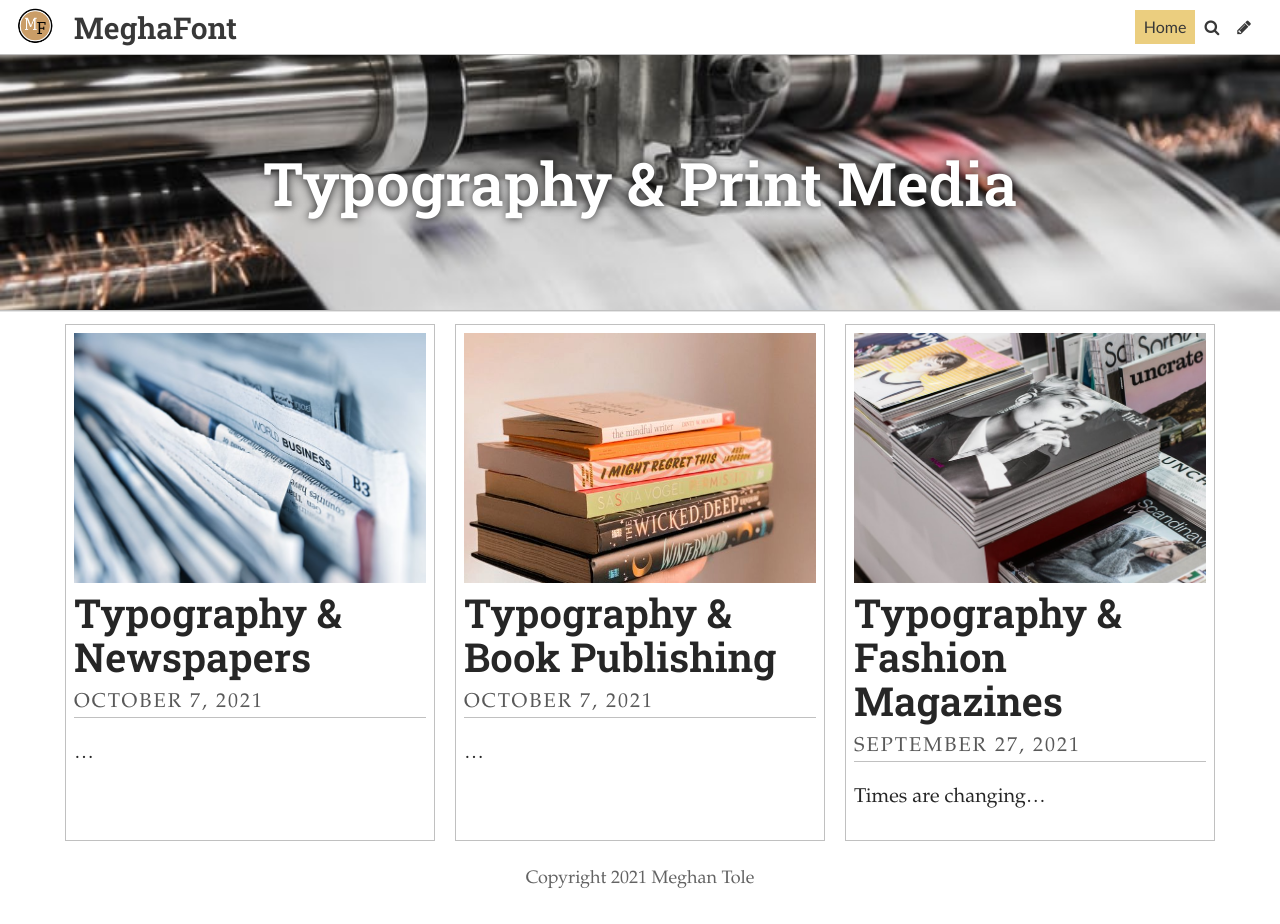
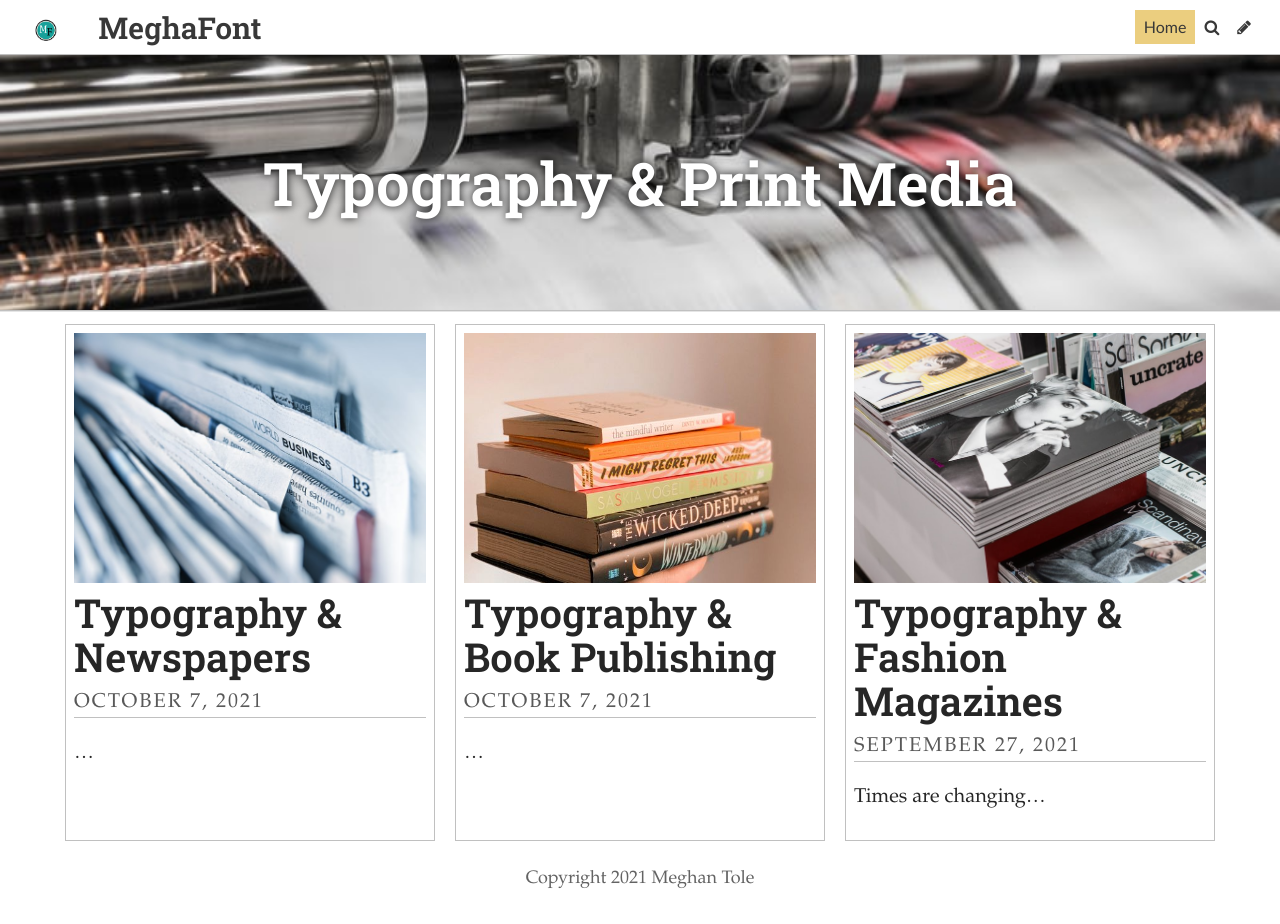
Before and after one commit to meghantole/tarm, a Jekyll site: the page built from index.html, in a window 1280 px wide and 924 px high. Built offline with Jekyll 4.4.1, drawn with Linux system fonts in a browser that asks for light colours; some web fonts are replaced; the list of posts is cut into pages by our own code.

Commit message:
Update Settings “general”

```diff
--- a/_data/settings.yml
+++ b/_data/settings.yml
@@ -6,8 +6,8 @@
 header_text_color: "#ffffff"
 bannerheight: 20vmax
 navbarheight: 55px
-logo: ../uploads/jjjj.png
-favicon: ../uploads/jjjj.png
+logo: ../uploads/mdhxnbscjds.png
+favicon: ../uploads/mdhxnbscjds.png
 gridlayout: true
 fixednavbar: true
 upzoom: true
```
Also changed, not shown: uploads/mdhxnbscjds.png (added).
